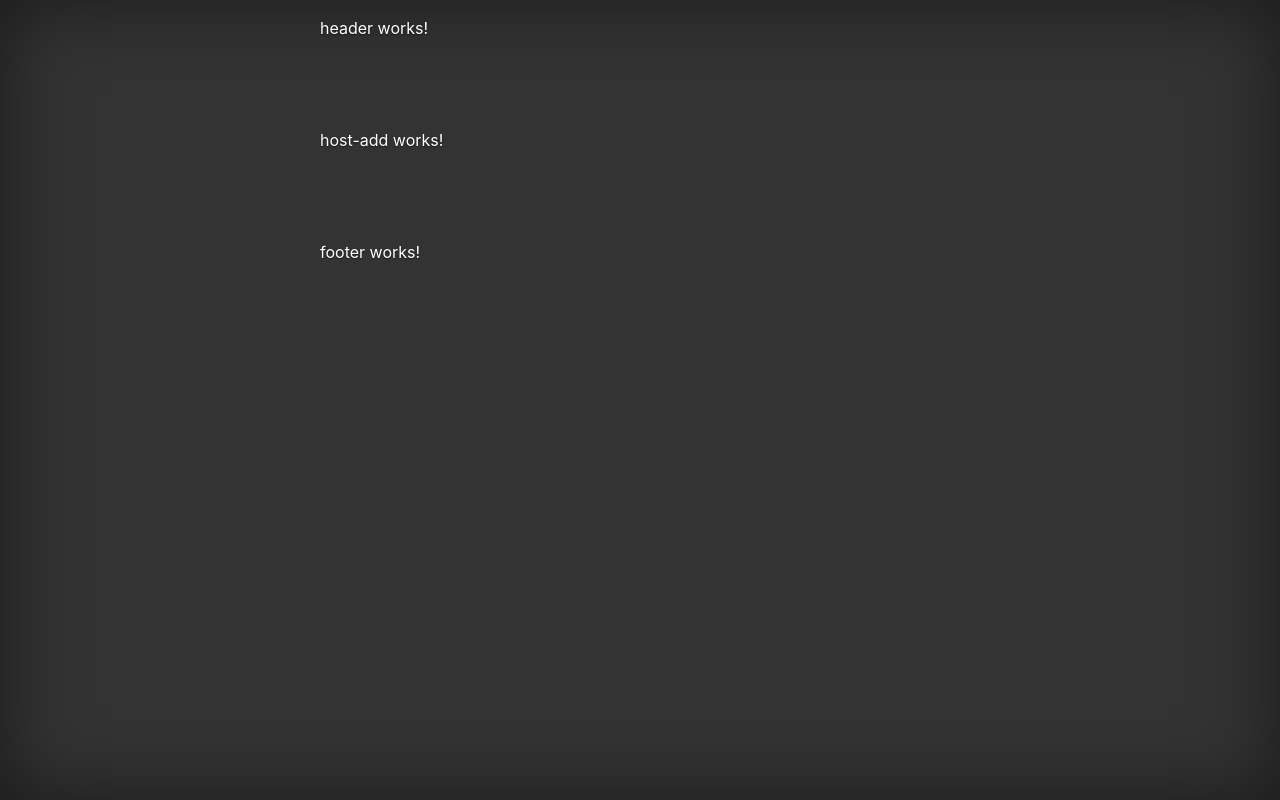
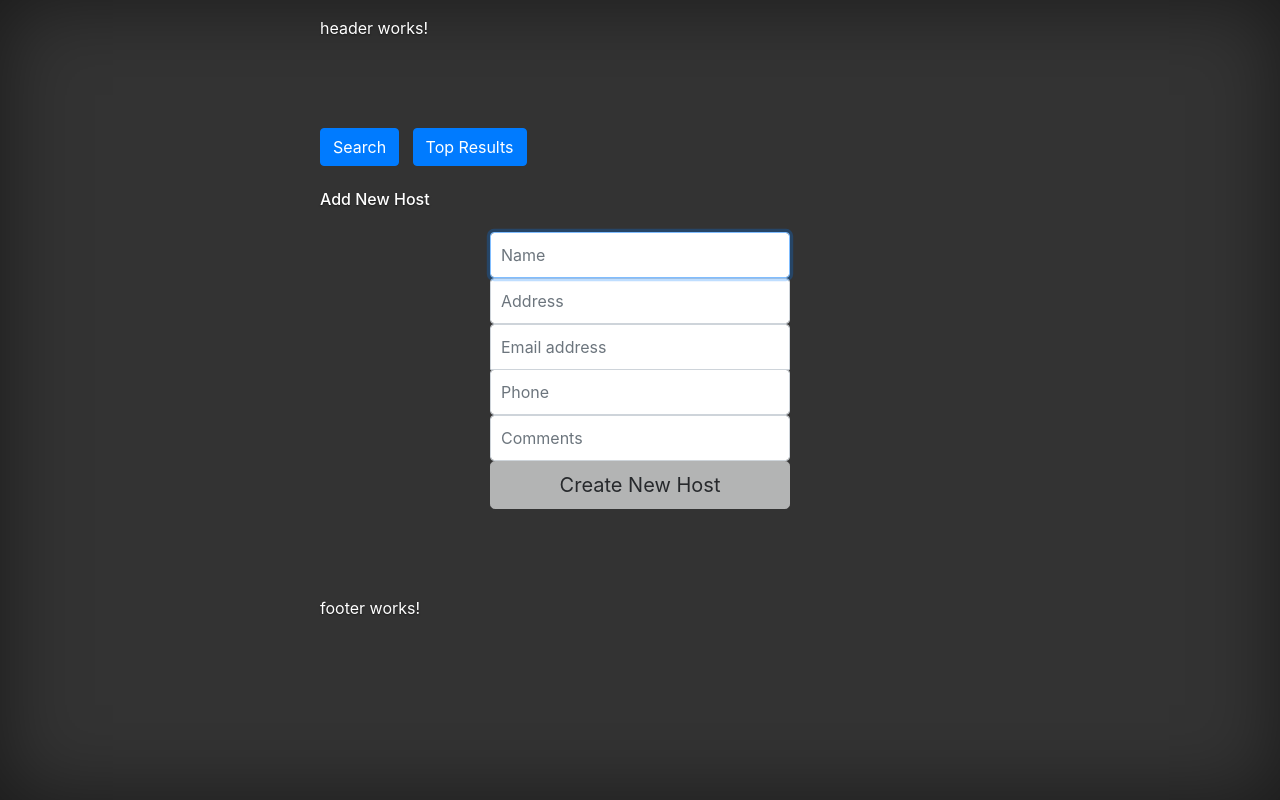
Before and after one commit to stharuma/guestManagementSystem_Angular7, an Angular app in the folder client/: page /host-add in a window 1280 px wide. Built offline with nearby package versions, Linux system fonts and the light colour scheme; sample sign-in values are in the browser's storage.

Commit message:
updated host-add

```diff
--- a/client/src/app/host/host-add.component.html
+++ b/client/src/app/host/host-add.component.html
@@ -1,3 +1,54 @@
-<p>
-  host-add works!
-</p>
+<div class="loader" *ngIf="dataLoading"></div>
+<div class="alert alert-danger" role="alert" *ngIf="error">
+  An error occured. Here is the error : {{ errorMessage }}.
+</div>
+<button type="button" routerLink="/host-search" class="btn btn-primary">Search</button>
+&nbsp;
+<button type="button" routerLink="/host-result" class="btn btn-primary">Top Results</button>
+<br /><br />
+<div *ngIf="!savedChanges else savedForm">
+  <h6>Add New Host</h6>
+  <form class="form-signin" #addForm="ngForm" (ngSubmit)="setHost(addForm.value)">
+    <input type="text" id="inputName" name="inputName" class="form-control" placeholder="Name" #inputName="ngModel"
+      autofocus required ngModel minlength="3" maxlength="50">
+    <div class="alert alert-danger" role="alert" *ngIf="inputName.invalid && (inputName.dirty || inputName.touched)">
+      Please enter a valid Name between 3 and 50 characters.
+    </div>
+    <input type="text" id="inputAddress" name="inputAddress" class="form-control" placeholder="Address"
+      #inputAddress="ngModel" autofocus required ngModel minlength="3" maxlength="150">
+    <div class="alert alert-danger" role="alert"
+      *ngIf="inputAddress.invalid && (inputAddress.dirty || inputAddress.touched)">
+      Please enter a valid Address between 3 and 150 characters.
+    </div>
+    <input type="email" id="inputEmail" name="inputEmail" class="form-control" placeholder="Email address"
+      #inputEmail="ngModel" email autofocus required ngModel>
+    <div class="alert alert-danger" role="alert" *ngIf="inputEmail.invalid && (inputEmail.dirty || inputEmail.touched)">
+      Please enter a valid email.
+    </div>
+    <input type="text" id="inputPhone" name="inputPhone" class="form-control" placeholder="Phone" #inputPhone="ngModel"
+      pattern="^\d*\.?\d+$" minlength="10" autofocus required ngModel>
+    <div class="alert alert-danger" role="alert" *ngIf="inputPhone.invalid && (inputPhone.dirty || inputPhone.touched)">
+      Please enter a valid phone number.
+    </div>
+    <input type="text" id="inputComments" name="inputComments" class="form-control" placeholder="Comments"
+      #inputComments="ngModel" autofocus required ngModel>
+    <div class="alert alert-danger" role="alert"
+      *ngIf="inputComments.invalid && (inputComments.dirty || inputComments.touched)">
+      Please enter valid comments.
+    </div>
+    <div *ngIf="!addForm.valid else showSubmitButton">
+      <button class="btn btn-lg btn-light btn-block" disabled="" type="button">Create New Host</button>
+    </div>
+    <ng-template #showSubmitButton>
+      <button class="btn btn-lg btn-primary btn-block" type="submit">Create New Host</button>
+    </ng-template>
+  </form>
+</div>
+<ng-template #savedForm>
+  <br /><br />
+  <div class="alert alert-danger" role="alert">
+    Your changes are saved.
+  </div>
+  <br /><br />
+  <button routerLink="/host-result" class="btn btn-lg btn-primary" type="button">Back to Results</button>
+</ng-template>
--- a/client/src/app/host/host-add.component.ts
+++ b/client/src/app/host/host-add.component.ts
@@ -1,15 +1,51 @@
-import { Component, OnInit } from '@angular/core';
+import { Component, OnInit, OnDestroy } from "@angular/core";
+import { BackendService } from "../services/backend.service";
 
 @Component({
-  selector: 'app-host-add',
-  templateUrl: './host-add.component.html',
-  styleUrls: ['./host-add.component.css']
+  selector: "app-host-add",
+  templateUrl: "./host-add.component.html",
+  styleUrls: ["./host-add.component.css"]
 })
-export class HostAddComponent implements OnInit {
+export class HostAddComponent implements OnInit, OnDestroy {
+  error: boolean = false;
+  errorMessage: String = "Something went wrong with App";
+  dataLoading: boolean = false;
+  private querySubscription;
+  savedChanges: boolean = false;
 
-  constructor() { }
+  constructor(private _backendService: BackendService) {}
 
-  ngOnInit() {
+  ngOnInit() {}
+
+  setHost(formData) {
+    this.dataLoading = true;
+    this.querySubscription = this._backendService.setHost(formData).subscribe(
+      res => {
+        if (res["errorCode"] > 0) {
+          this.error = false;
+          this.errorMessage = "";
+          this.dataLoading = false;
+          this.savedChanges = true;
+        } else {
+          this.error = true;
+          this.errorMessage = res["errorMessage"];
+          this.dataLoading = false;
+        }
+      },
+      error => {
+        this.error = true;
+        this.errorMessage = error.message;
+        this.dataLoading = false;
+      },
+      () => {
+        this.dataLoading = false;
+      }
+    );
   }
 
+  ngOnDestroy() {
+    if (this.querySubscription) {
+      this.querySubscription.unsubscribe();
+    }
+  }
 }
```
